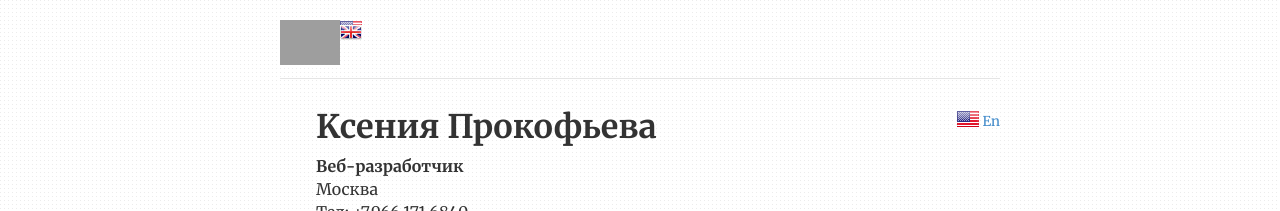
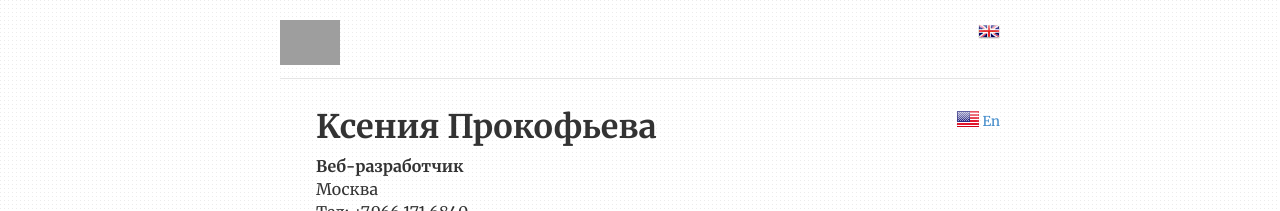
Before and after one commit to cvkp/cvkp.github.io, a Jekyll site: the page built from index.html, in a window 1280 px wide. Shown: the top 211 px of the page. Built offline with Jekyll 4.4.1, drawn with Linux system fonts in a browser that asks for light colours; nearby versions of some CDN libraries; the list of posts is cut into pages by our own code; grey boxes are pictures that could not be loaded.

Commit message:
Update header.html

```diff
--- a/_includes/header.html
+++ b/_includes/header.html
@@ -10,7 +10,7 @@
             </li>
         </a>
 
-   <a href="/notes/video.html" class="en" title="en">
+   <a href="/notes/video.html" class="efn" title="en">
 <li class="pull-right">
         <img class="lofgo" src="/en.jpg">
 
```
